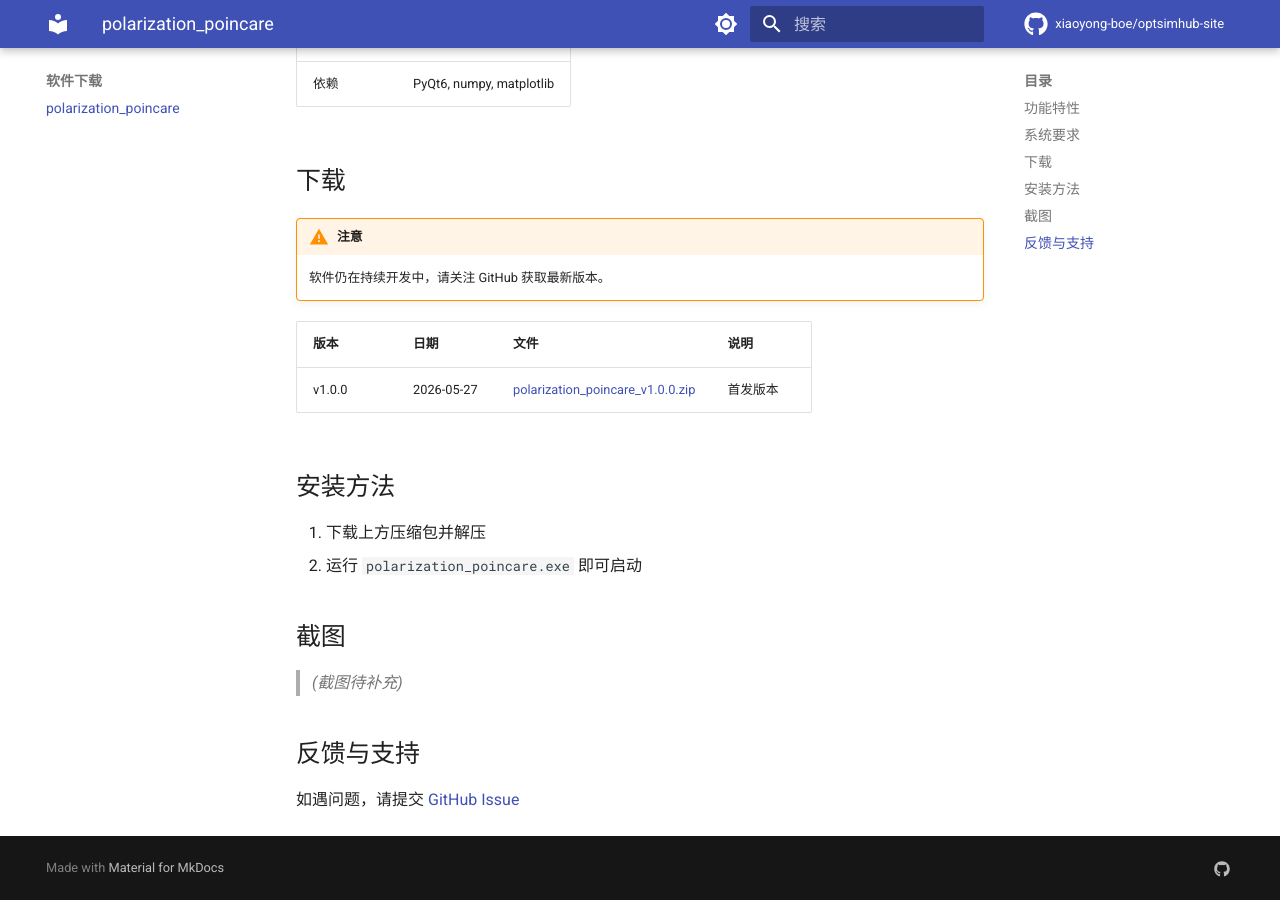
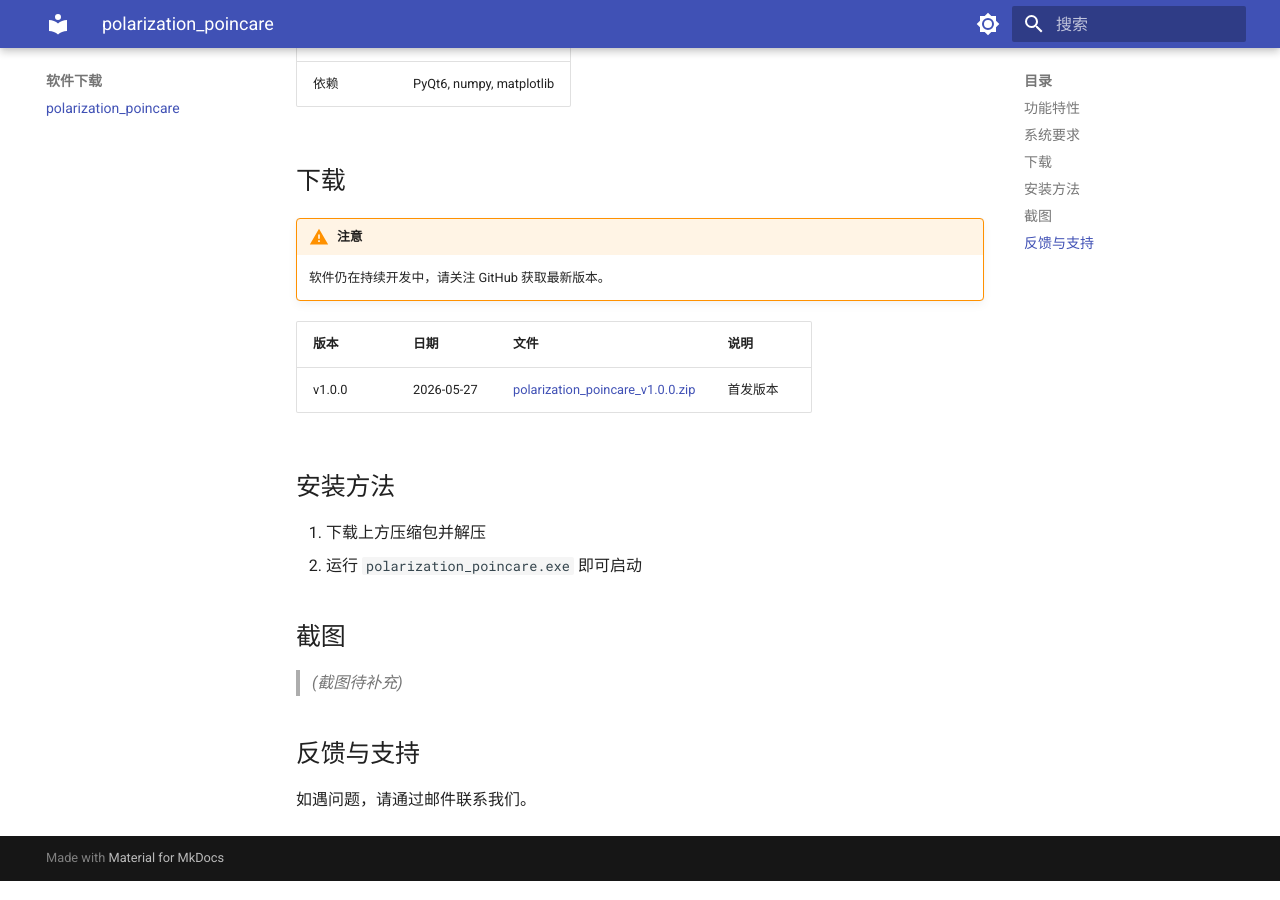
Before and after one commit to xiaoyong-boe/optsimhub-site, an MkDocs documentation site: the page built from docs/software/polarization_poincare.md, in a window 1280 px wide and 900 px high, scrolled down 671 px. Built offline with MkDocs 1.6.1 and Material for MkDocs 9.7.7, drawn with Linux system fonts in a browser that asks for light colours; comment, search, counter and statistics services are not loaded.

Commit message:
remove: GitHub references from site

```diff
--- a/docs/software/polarization_poincare.md
+++ b/docs/software/polarization_poincare.md
@@ -38,4 +38,4 @@
 
 ## 反馈与支持
 
-如遇问题，请提交 [GitHub Issue](https://github.com/guangyanbiji/polarization_poincare/issues)
+如遇问题，请通过邮件联系我们。
--- a/mkdocs.yml
+++ b/mkdocs.yml
@@ -30,16 +30,8 @@ theme:
     - search.highlight
     - content.code.copy
     - content.action.edit
-  icon:
-    repo: fontawesome/brands/github
-
-repo_name: xiaoyong-boe/optsimhub-site
-repo_url: https://github.com/xiaoyong-boe/optsimhub-site
 
 extra:
-  social:
-    - icon: fontawesome/brands/github
-      link: https://github.com/xiaoyong-boe/optsimhub-site
 
 markdown_extensions:
   - pymdownx.highlight:
```
Also changed, not shown: docs/about.md (+0 -1 lines).
